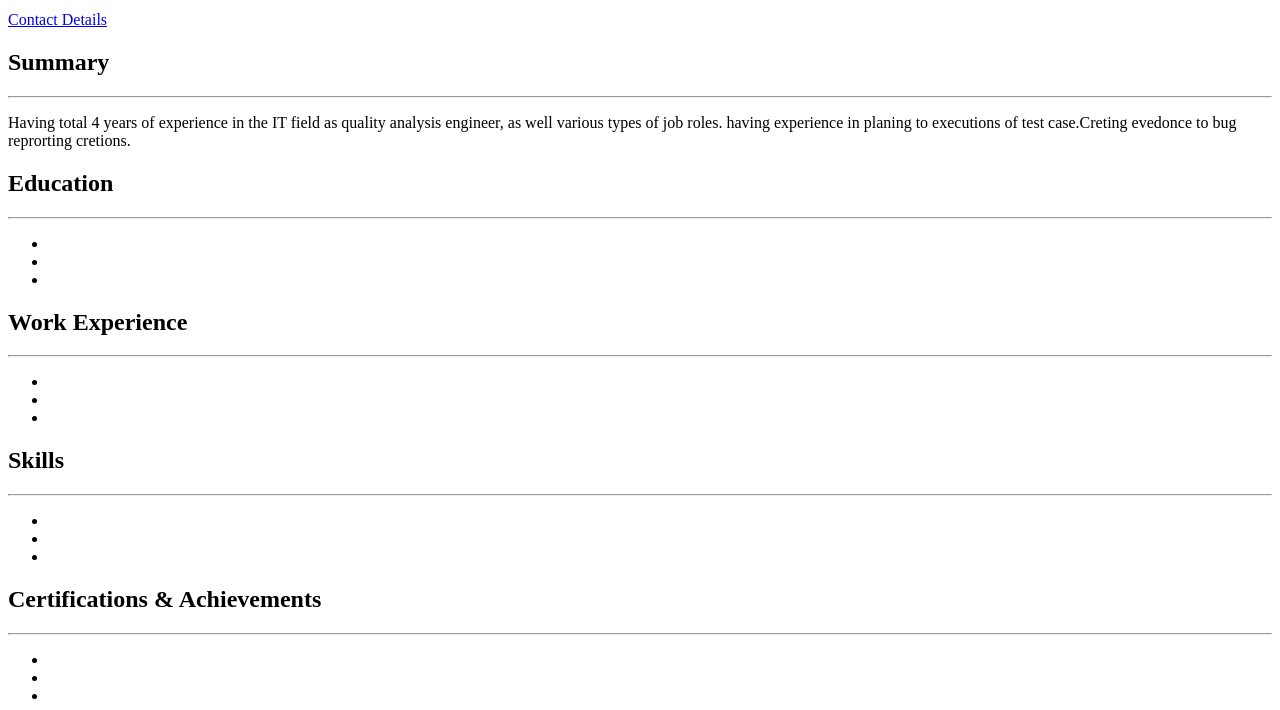
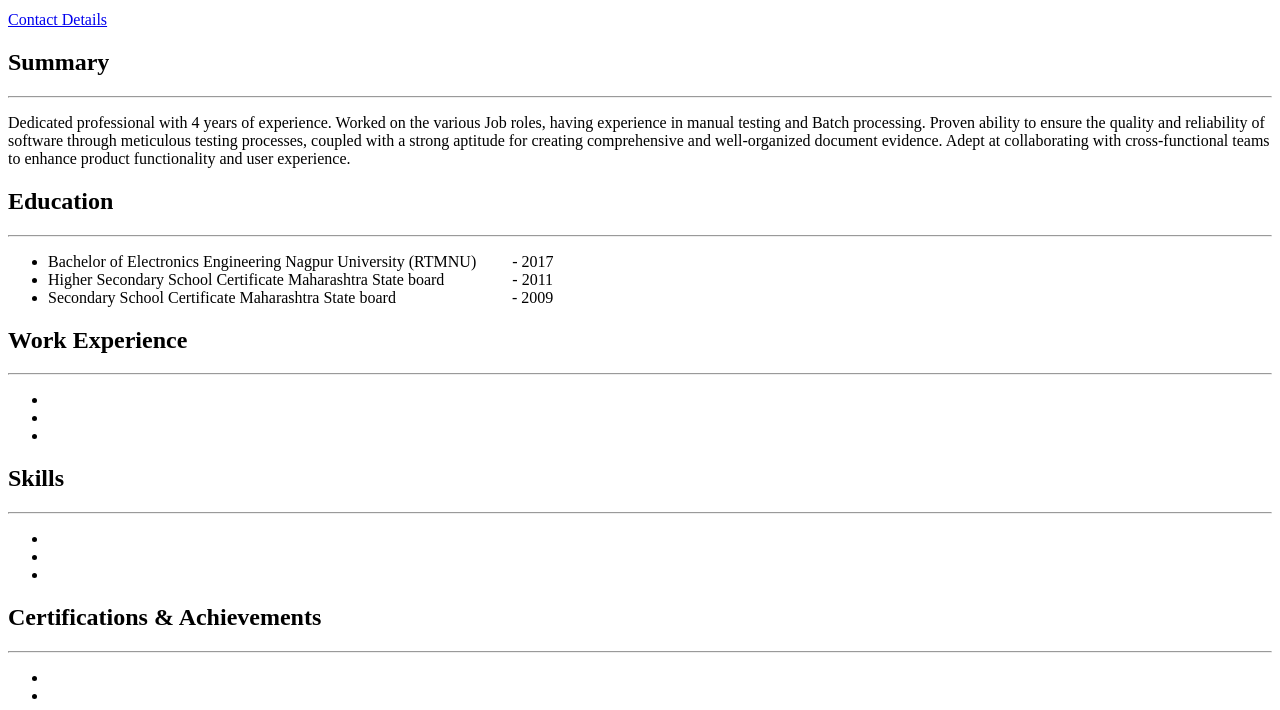
Before and after one commit to Akdohe/WebDevelopmentBootCamp, a plain HTML site: page CapstoneProjectResume/index.html in a window 1280 px wide. Shown: the part 90-800 px from the top of the page. Drawn offline with Linux system fonts and the light colour scheme.

Commit message:
Add files via upload

```diff
--- a/CapstoneProjectResume/index.html
+++ b/CapstoneProjectResume/index.html
@@ -8,18 +8,21 @@
 <body>
 <h1><p>Akshay</p></h1>
 
-<p><a href="./subtopics/contact.html">Contact      Details</a>
+<p><a href="./subtopics/contact.html">Contact Details</a>
     <h2>Summary</h2><hr>
-    <p>Having total 4 years of experience in the IT field as quality analysis engineer, as well various types of job roles.
-       having experience in planing to executions of test case.Creting evedonce to bug reprorting cretions.
+    <p>Dedicated professional with 4 years of experience. Worked on the various Job roles, having experience
+        in manual testing and Batch processing. Proven ability to ensure the quality and reliability of software through
+        meticulous testing processes, coupled with a strong aptitude for creating comprehensive and well-organized
+        document evidence. Adept at collaborating with cross-functional teams to enhance product functionality and user
+        experience.
     </p>
 
 
     <h2>Education</h2><hr>
       <ul>
-        <li></li>
-        <li></li>
-        <li></li>
+        <li>Bachelor of Electronics Engineering Nagpur University (RTMNU)&emsp;&emsp; - 2017</li>
+        <li>Higher Secondary School Certificate Maharashtra State board &emsp;&emsp;&emsp;&emsp;- 2011</li>
+        <li>Secondary School Certificate Maharashtra State board &emsp;&emsp;&emsp;&emsp;&emsp;&emsp;&emsp;- 2009</li>
     </ul>
     <h2>Work Experience</h2><hr>
     <ul>
```
